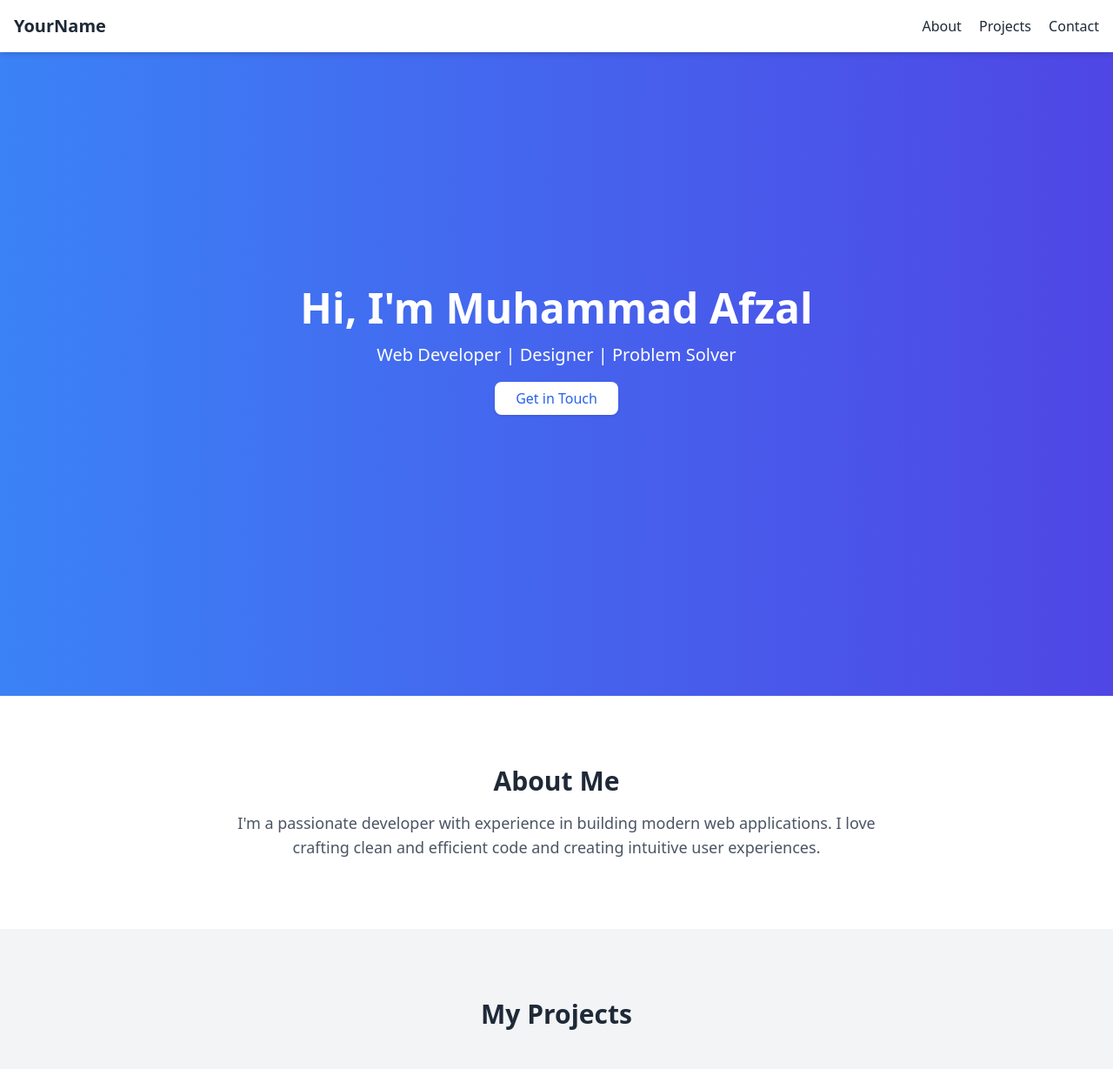
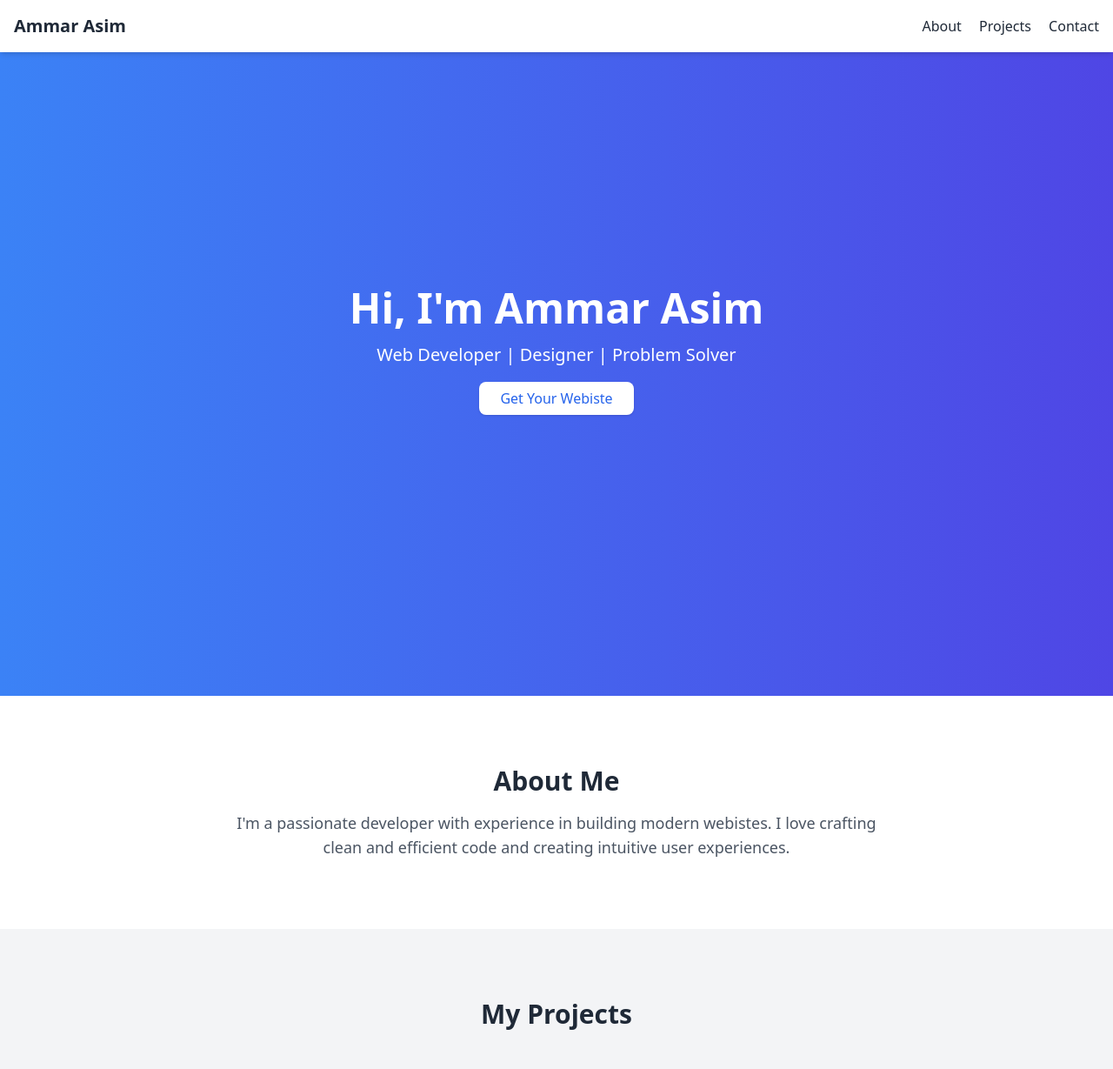
Before and after one commit to em-afzal/portfolio, a plain HTML site: page index.html in a window 1280 px wide. Shown: the top 1229 px of the page at 87% size. Drawn offline with nearby package versions, Linux system fonts and the light colour scheme.

Commit message:
second commit

```diff
--- a/index.html
+++ b/index.html
@@ -10,7 +10,7 @@
   <!-- Header -->
   <header class="bg-white shadow-md fixed w-full z-10">
     <div class="container mx-auto px-4 py-4 flex justify-between items-center">
-      <h1 class="text-xl font-bold">YourName</h1>
+      <h1 class="text-xl font-bold">Ammar Asim</h1>
       <nav class="space-x-4">
         <a href="#about" class="hover:text-blue-600">About</a>
         <a href="#projects" class="hover:text-blue-600">Projects</a>
@@ -22,9 +22,9 @@
   <!-- Hero Section -->
   <section class="h-screen flex items-center justify-center bg-gradient-to-r from-blue-500 to-indigo-600 text-white">
     <div class="text-center px-4">
-      <h2 class="text-4xl md:text-5xl font-bold mb-4">Hi, I'm Muhammad Afzal</h2>
+      <h2 class="text-4xl md:text-5xl font-bold mb-4">Hi, I'm Ammar Asim</h2>
       <p class="text-lg md:text-xl mb-6">Web Developer | Designer | Problem Solver</p>
-      <a href="#contact" class="bg-white text-blue-600 px-6 py-2 rounded-lg shadow hover:bg-blue-100 transition">Get in Touch</a>
+      <a href="#contact" class="bg-white text-blue-600 px-6 py-2 rounded-lg shadow hover:bg-blue-100 transition">Get Your Webiste</a>
     </div>
   </section>
 
@@ -33,7 +33,7 @@
     <div class="container mx-auto max-w-3xl text-center">
       <h3 class="text-3xl font-bold mb-4">About Me</h3>
       <p class="text-gray-600 text-lg">
-        I'm a passionate developer with experience in building modern web applications. I love crafting clean and efficient code and creating intuitive user experiences.
+        I'm a passionate developer with experience in building modern webistes. I love crafting clean and efficient code and creating intuitive user experiences.
       </p>
     </div>
   </section>
```
